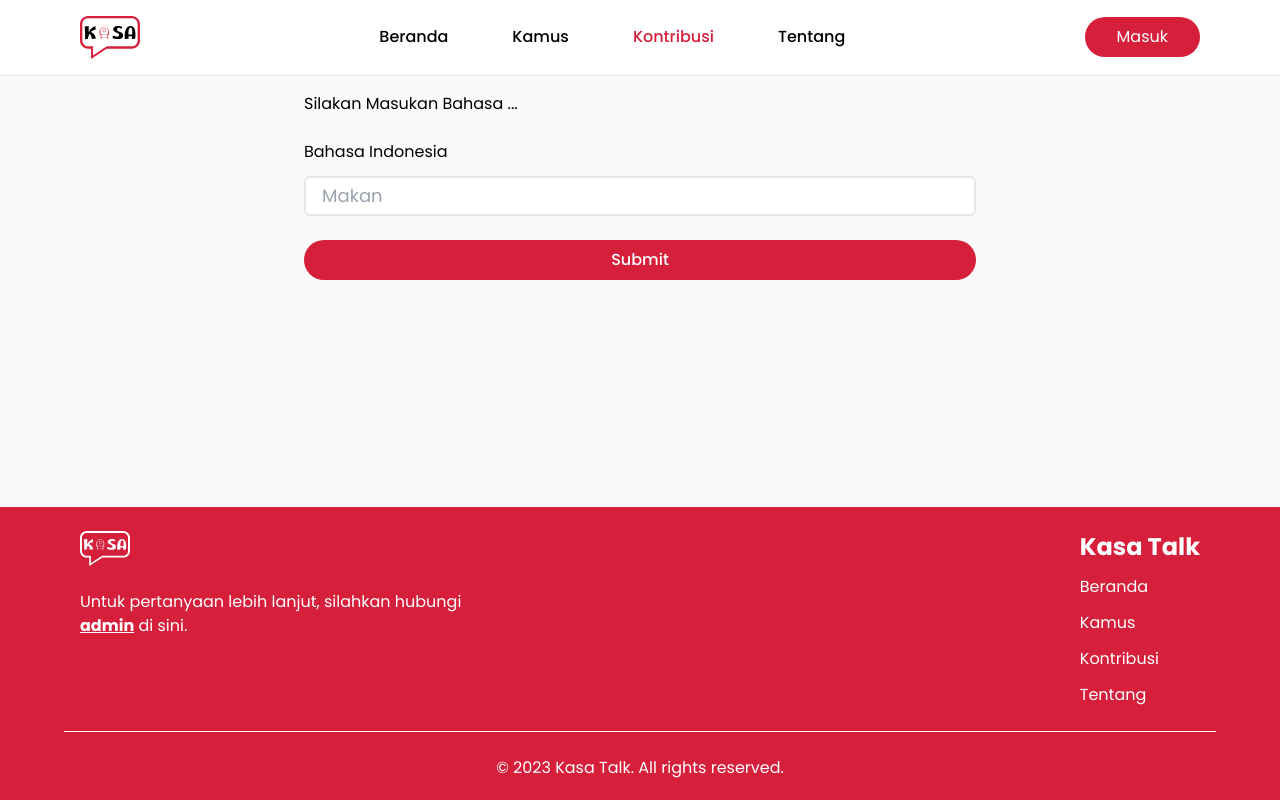
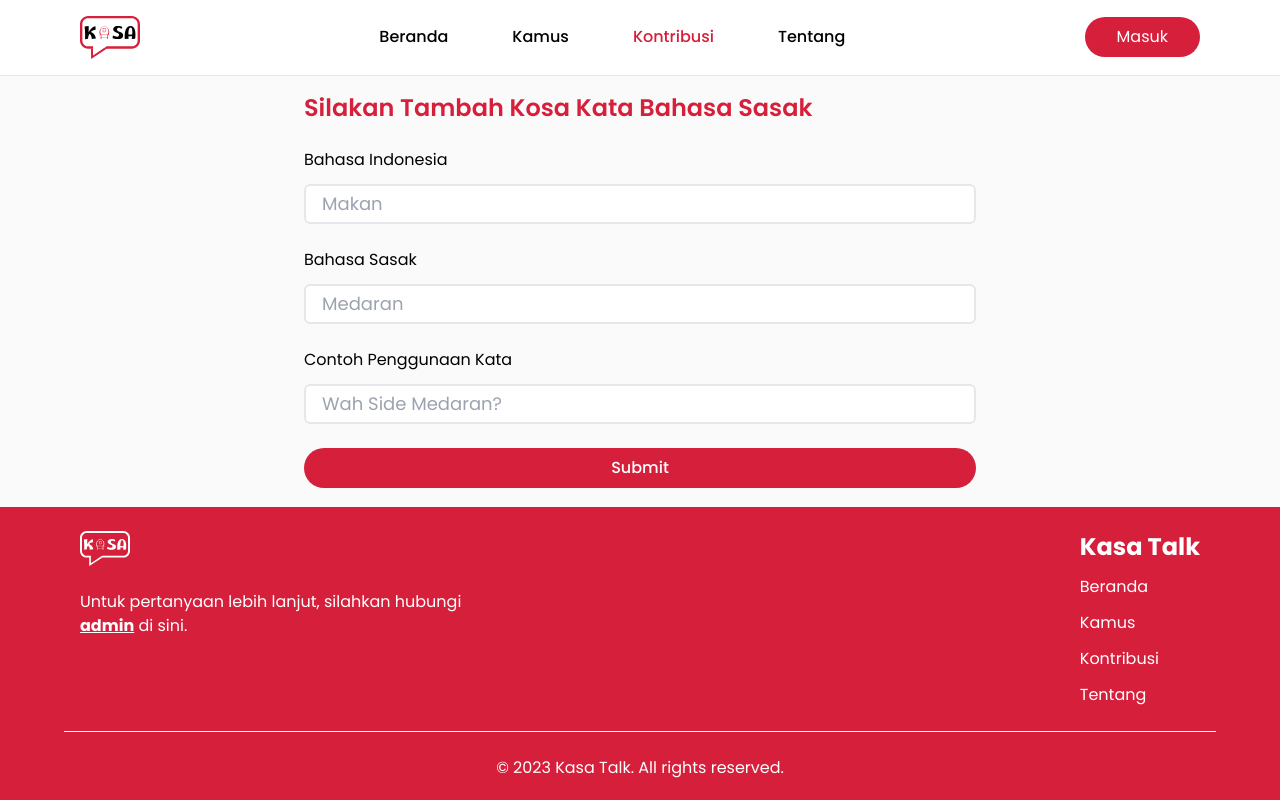
Before and after one commit to Kasa-Talk/kasatalk, a Next.js app: page /kontribusi in a window 1280 px wide. Built offline with nearby package versions, Linux system fonts and the light colour scheme.

Commit message:
front kontribusi screen

```diff
--- a/src/app/(user)/kontribusi/page.tsx
+++ b/src/app/(user)/kontribusi/page.tsx
@@ -1,20 +1,53 @@
 "use client";
 
 import { useState } from "react";
+type EventHandler = (event: React.ChangeEvent<HTMLInputElement>) => void;
 
 export default function Page() {
   const [kataIndo, setKataIndo] = useState("");
+  const [kataSasak, setKataSasak] = useState("");
+  // const [kataIndo, setKataIndo] = useState("");
+
+  const onHandlerKataIndo: EventHandler = (event) => {
+    setKataIndo(event.target.value);
+  };
+
+  const onHandlerKataSasak: EventHandler = (event) => {
+    setKataSasak(event.target.value);
+  };
 
   return (
     <div className="max-w-6xl mx-auto p-4">
       <form className="max-w-2xl mx-auto space-y-6">
-        <h1>Silakan Masukan Bahasa ...</h1>
+        <h1 className="text-primary text-2xl font-semibold">Silakan Tambah Kosa Kata Bahasa Sasak</h1>
         <div className="space-y-3">
           <h2 className="text-md">Bahasa Indonesia</h2>
           <input
             className="rounded-md text-lg px-4 h-10 w-full border-2 focus:outline-primary"
             type="text"
             placeholder="Makan"
+            onChange={onHandlerKataIndo}
+            value={kataIndo}
+          />
+        </div>
+        <div className="space-y-3">
+          <h2 className="text-md">Bahasa Sasak</h2>
+          <input
+            className="rounded-md text-lg px-4 h-10 w-full border-2 focus:outline-primary"
+            type="text"
+            placeholder="Medaran"
+            onChange={onHandlerKataSasak}
+            value={kataSasak}
+          />
+        </div>
+        <div className="space-y-3">
+          <h2 className="text-md">Contoh Penggunaan Kata</h2>
+          <input
+            className="rounded-md text-lg px-4 h-10 w-full border-2 focus:outline-primary"
+            type="text"
+            placeholder="Wah Side Medaran?"
+            onChange={onHandlerKataSasak}
+            value={kataSasak}
           />
         </div>
         <button
```
